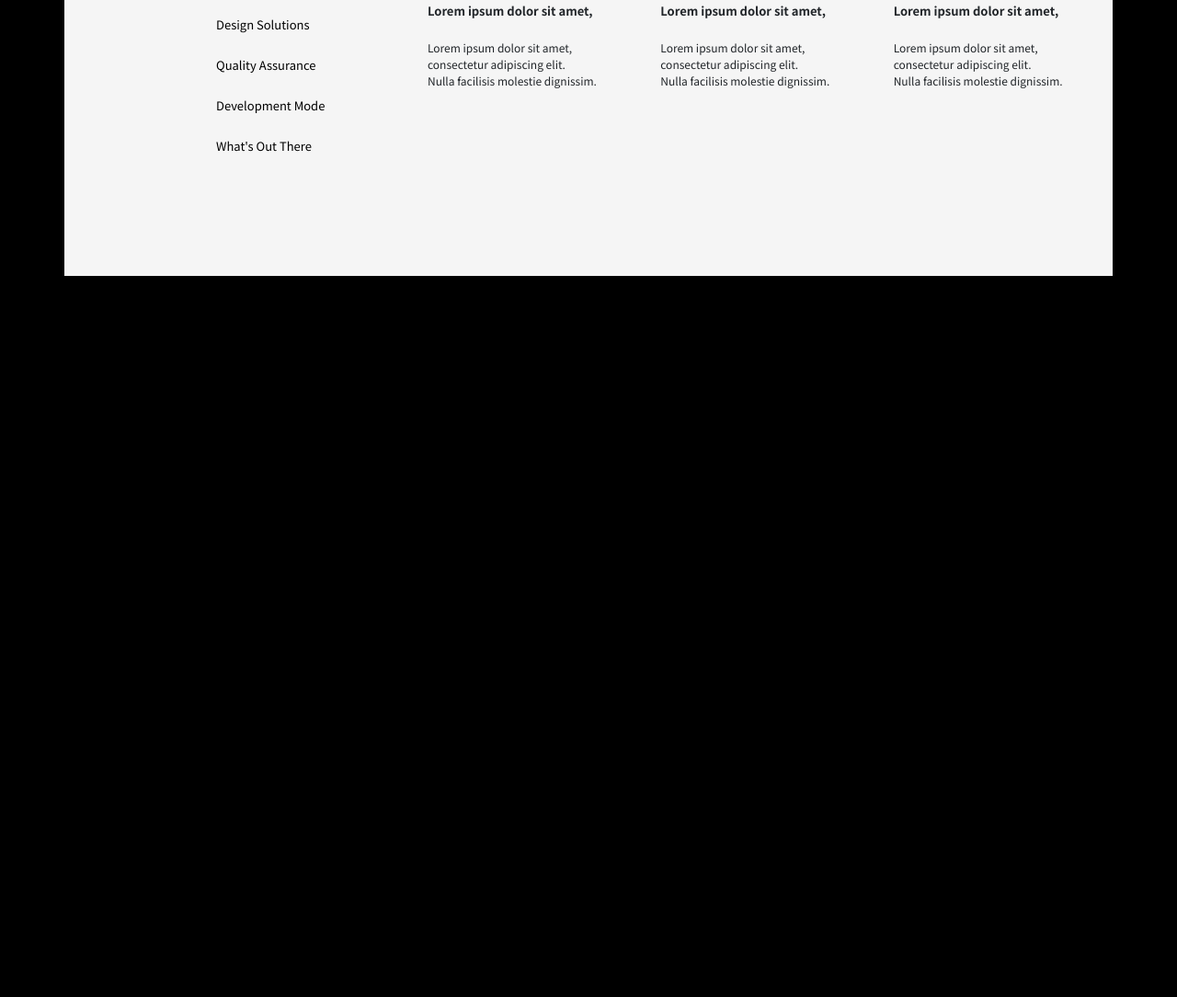
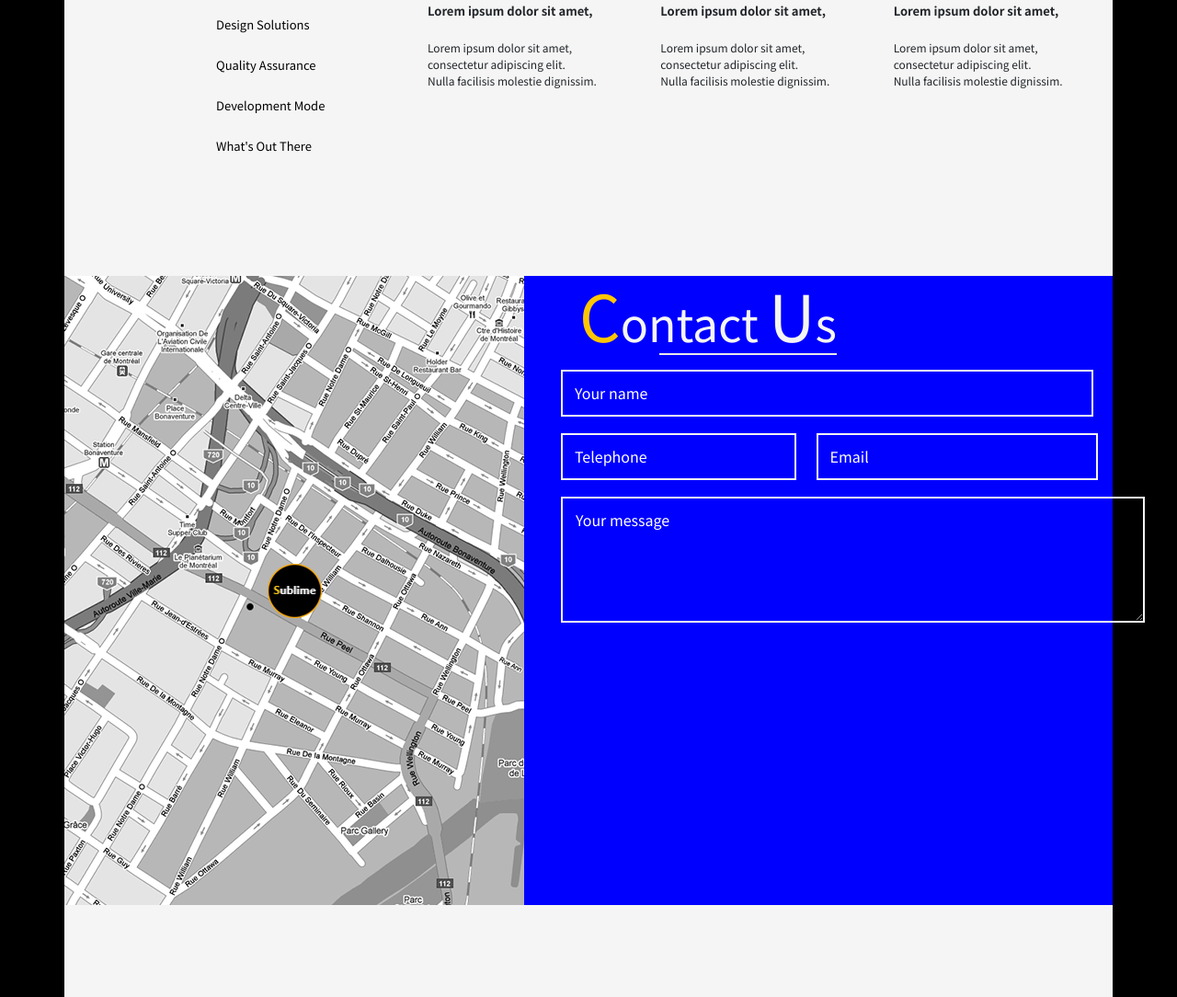
Before and after one commit to Andrew-Masnyi/gaming-project, a website built with webpack: page src/index.html in a window 1280 px wide. Shown: the part 5670-6754 px from the top of the page at 92% size. Before the commit the page ends 5970 px from the top, so only its background shows below. Built offline with nearby package versions, Linux system fonts and the light colour scheme.

Commit message:
WIP: input

```diff
--- a/src/index.html
+++ b/src/index.html
@@ -432,6 +432,31 @@
     </div>
   </section>
 
+
+  <section class="contact">
+    <div class="container">
+      <div class="row">
+        <div class="col-5 map">
+          <img src="../public/img/map.png" alt="map">
+        </div>
+        <div class="col-7">
+          <h5><span>C</span>ontact <span>U</span>s</h5>
+          <form>
+            <div class="form-group">
+              <input type="text" placeholder="Your name">
+              <div class="form-group">
+                <input type="tel" placeholder="Telephone">
+                <input type="email" placeholder="Email"></div>
+                <div class="form-group">
+                  <textarea name="" id="" cols="60" rows="5" placeholder="Your message"></textarea>
+                </div>
+            </div>
+          </form>
+        </div>
+      </div>
+    </div>
+  </section>
+
   <script src="https://code.jquery.com/jquery-3.5.1.slim.min.js"
     integrity="sha384-DfXdz2htPH0lsSSs5nCTpuj/zy4C+OGpamoFVy38MVBnE+IbbVYUew+OrCXaRkfj"
     crossorigin="anonymous"></script>
--- a/src/styles/index.scss
+++ b/src/styles/index.scss
@@ -456,3 +456,66 @@ span {
     }
   }
 }
+
+.contact {
+  .container  {
+    color: $color-light;
+    background-color: $color-light;
+    padding-bottom: 100px;
+    .row  {
+      background-color: blue;
+    }
+    .map  {
+      padding: 0;
+    }
+  }
+  h5 {
+    padding-left: 70px;
+    margin-bottom: 18px;
+    &::after  {
+      background-color: $alt-line-color;
+      opacity: 1;
+    }
+  }
+  form {
+    .form-group {
+      margin: 0;
+    }
+    padding-left: 50px;
+    input {
+      border: 2px solid $color-light;
+      background-color: transparent;
+      color: $color-light;
+        padding-left: 13px;
+        padding-top: 11px;
+        padding-bottom: 12px;
+        padding-right: 50px;
+      &:focus {
+        outline: none;
+      }
+      &::placeholder  {
+        color: white;
+      }
+      &:nth-child(1) {
+        padding-right: 323px;
+        margin-bottom: 18px;
+      }
+      &:nth-last-of-type(2) {
+        padding-right: 0px;
+        margin-right: 18px;
+      }
+    }
+    textarea {
+      border: 2px solid $color-light;
+      background-color: transparent;
+      padding-left: 14px;
+      padding-top: 11px;
+      &:focus {
+        outline: none;
+      }
+      &::placeholder  {
+        color: white;
+      }
+    }
+  }
+}
```
Also changed, not shown: public/img/map.png (added).
